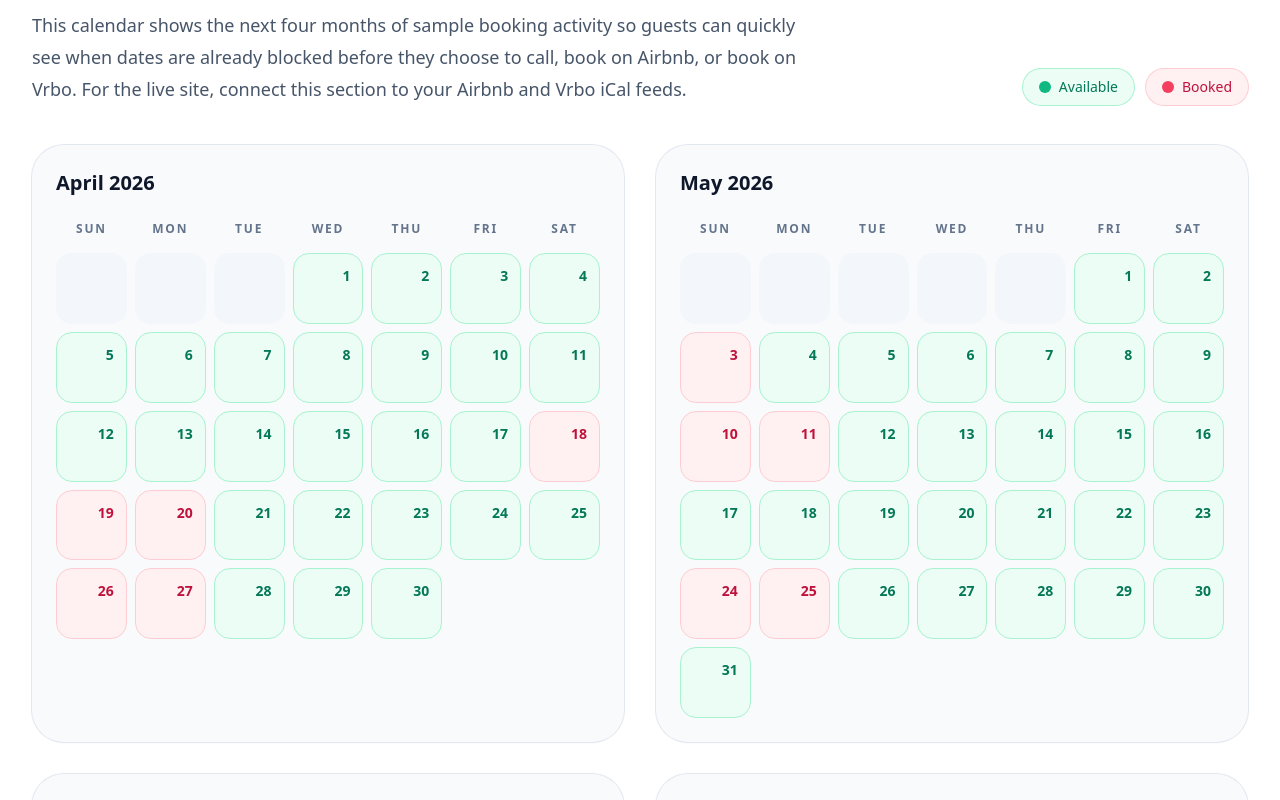
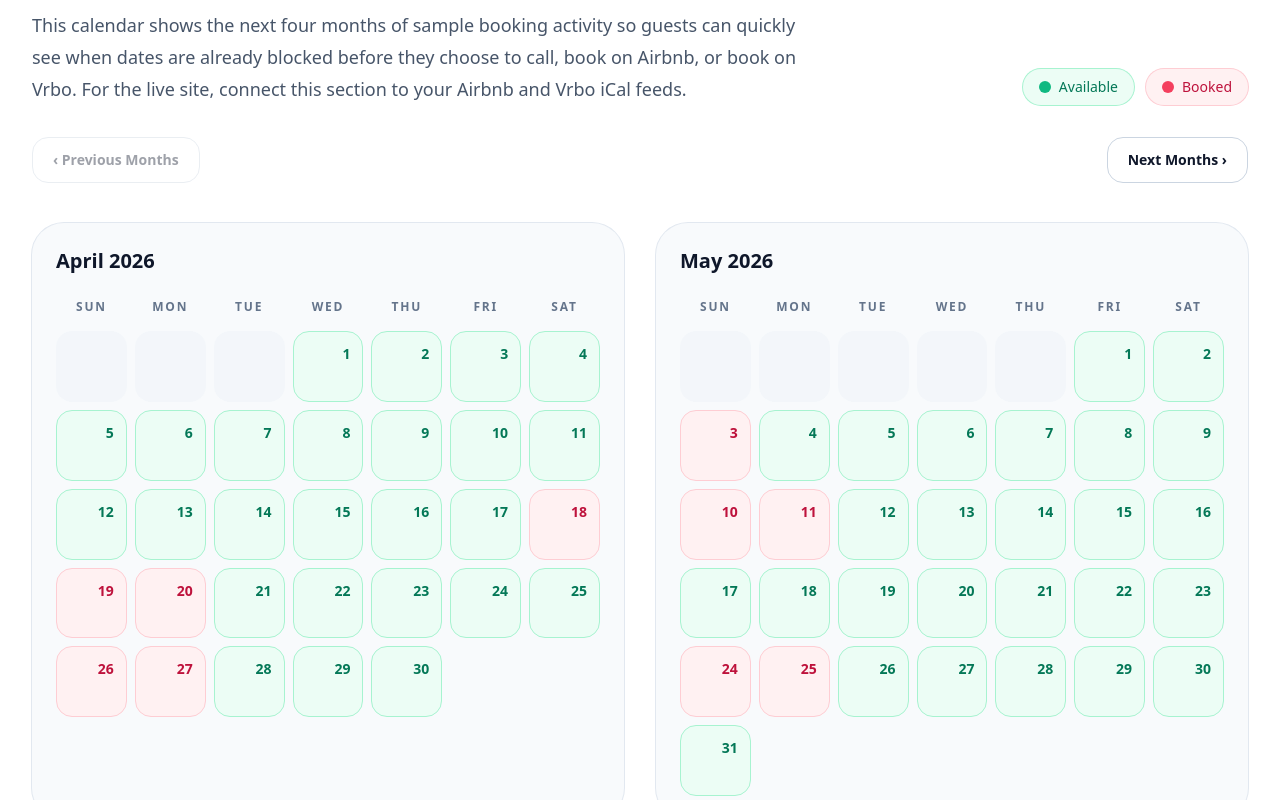
Before and after one commit to GulfLiving/gulf-shores-living, a React (Vite) app: page / in a window 1280 px wide. Shown: the part 1280-2080 px from the top of the page. Built offline with nearby package versions, Linux system fonts and the light colour scheme.

Commit message:
Update main.jsx

```diff
--- a/src/main.jsx
+++ b/src/main.jsx
@@ -46,7 +46,8 @@ function GulfShoresRentalWebsite() {
   ];
 
   const weekdayLabels = ['Sun', 'Mon', 'Tue', 'Wed', 'Thu', 'Fri', 'Sat'];
-
+const [calendarStartIndex, setCalendarStartIndex] = useState(0);
+const visibleMonths = calendarMonths.slice(calendarStartIndex, calendarStartIndex + 2);
   const isBooked = (monthNumber, day) => {
     const formatted = `2026-${String(monthNumber).padStart(2, '0')}-${String(day).padStart(2, '0')}`;
     return bookedDates.includes(formatted);
@@ -298,8 +299,26 @@ const calendarFeeds = {
             </div>
           </div>
 
-          <div className="mt-10 grid gap-8 lg:grid-cols-2">
-            {calendarMonths.map((month) => (
+          <div className="mt-8 flex items-center justify-between">
+  <button
+    onClick={() => setCalendarStartIndex(Math.max(0, calendarStartIndex - 1))}
+    disabled={calendarStartIndex === 0}
+    className="rounded-2xl border border-slate-300 bg-white px-5 py-3 text-sm font-semibold disabled:opacity-40"
+  >
+    ‹ Previous Months
+  </button>
+
+  <button
+    onClick={() => setCalendarStartIndex(Math.min(calendarMonths.length - 2, calendarStartIndex + 1))}
+    disabled={calendarStartIndex >= calendarMonths.length - 2}
+    className="rounded-2xl border border-slate-300 bg-white px-5 py-3 text-sm font-semibold disabled:opacity-40"
+  >
+    Next Months ›
+  </button>
+</div>
+
+<div className="mt-10 grid gap-8 lg:grid-cols-2">
+  {visibleMonths.map((month) => (
               <div key={month.month} className="rounded-[2rem] bg-slate-50 p-6 shadow-sm ring-1 ring-slate-200">
                 <h3 className="text-xl font-semibold text-slate-900">{month.month}</h3>
                 <div className="mt-6 grid grid-cols-7 gap-2">
```
